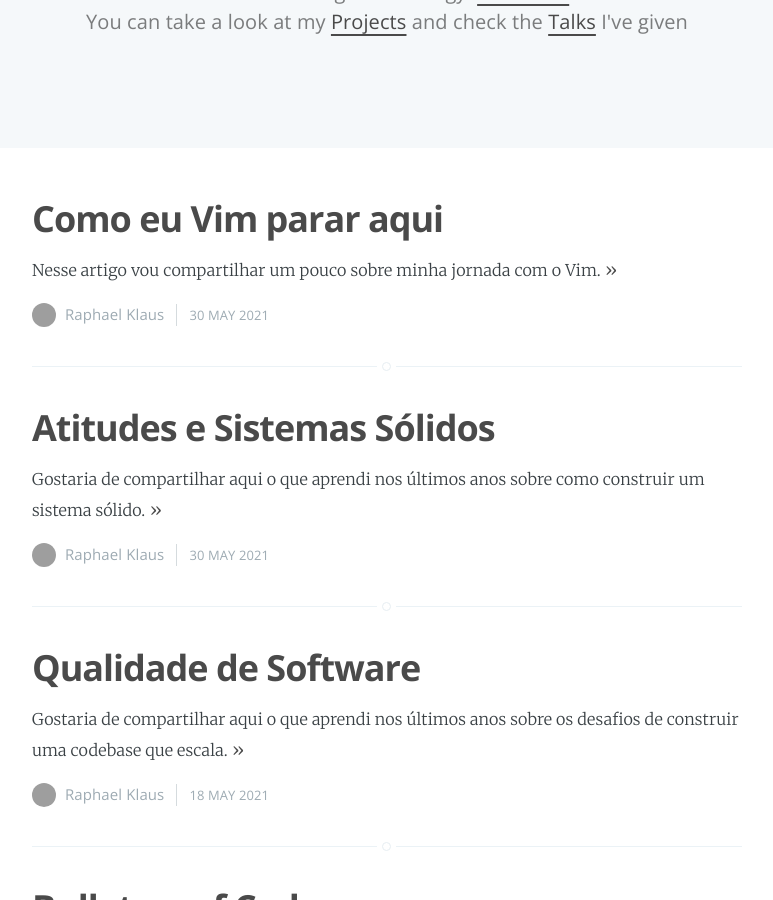
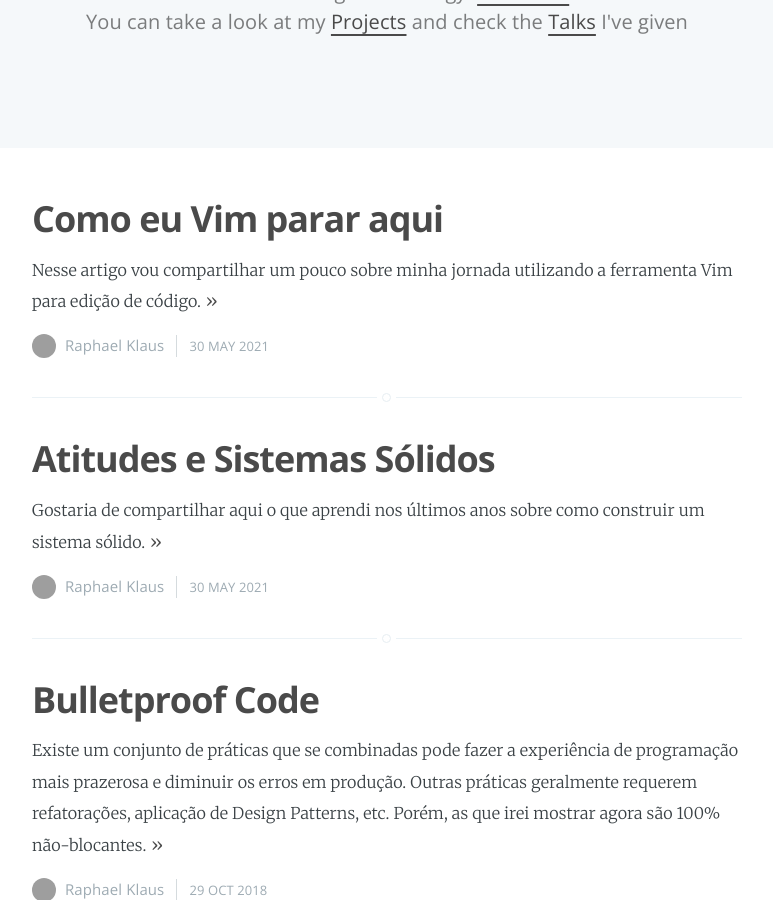
Before and after one commit to raphaklaus/raphaklaus.github.io, a Jekyll site: the page built from index.html, in a window 1280 px wide and 900 px high, scrolled down 212 px. Shown: the whole window, without its empty margins (253-1026 px from the left). Built offline with Jekyll 4.4.1, drawn with Linux system fonts in a browser that asks for light colours; the list of posts is cut into pages by our own code; some of the changed lines change nothing that is shown; grey boxes are pictures that could not be loaded.

Commit message:
Adjust stuff

````diff
--- a/_posts/2021-05-01-qualidade-de-software.md
+++ /dev/null
@@ -1,105 +0,0 @@
----
-title: 'Qualidade de Software'
-article: true
-date: 2021-05-18 18:00:00
-tags: code quality
-image: /assets/images/qualidade-de-software.jpeg
-layout: post
----
-
-Gostaria de compartilhar aqui o que aprendi nos últimos anos sobre os desafios de construir uma codebase que escala.
-
-<!--more-->
-
-Um software começa geralmente com as especificações básicas e um codebase vazio, ou mesmo iniciado com algum boilerplate.
-Tudo parece perfeito... Começamos a adicionar funcionalidades, vamos introduzindo mais camadas de abstração, escrevemos testes e as coisas parecem estar indo lindamente.
-
-Então o primeiro incidente em produção acontece. Ué!? Mas não era para isso ter sido previsto pelas nossas suítes robustas de testes? Você sobe um hotfix com a correção + cenário de teste que garante que a situação não ocorrerá novamente e vai dormir tranquilo...
-
-A sua equipe continua criando novas funcionalidade como previsto, e então, mais um incidente... Você faz o hotfix, escreve os teste e vai dormir tranquilo...
-
-Parece que há um padrão aí.
-
-# Mitigue os riscos de um deploy
-
-Deploys não deveriam ser tarefas complexas que exigem dias reservados na agenda da equipe. Muito menos é para ser temido.
-
-Vamos supor que você tem uma aplicação que, em média, há 3.000 usuários online à todo instante. Alguns devs sentiriam um certo "cagaço" na hora de deployar.
-
-Mas não tem motivo! É insanidade fazer um deploy de uma determinada modificação, para de cara isso ficar disponível para todos os usuários, isso tem um grande potencial catastrófico!
-
-## Blue-green / Canary / Feature Flags para a salvação
-
-O que esses três métodos de deploy tem em comum é muito simples: minimizar o possível impacto de um deploy. Essas estratégias buscam criar "branches" à nível de infraestrutura/código. Vamos para um exemplo.
-
-- Dev fulana criou um novo recurso no sistema de roteamento da aplicação.
-- Testes passaram no CI. Tudo lindo! Pronto para enviar para produção.
-- Ela inteligentemente seleciona qual grupo irá receber a modificação e qual não, que chamamos de grupo de controle.
-- A dev fica atenta aos logs da aplicação e monitora qualquer anomalia ou reclamação.
-- Se depois de algum tempo, tudo parece normal, ela passa a alteração para 100% dos usuários.
-
-À depender de qual estratégia a dev tenha escolhido, lhe permitirá mais ou menos granularidade na "passagem" desse código para produção.
-
-Imagina você poder liberar uma modificação para apenas 10% dos seus usuários, e aos poucos ir subindo para 100%, conforme você vai vendo que nenhuma regressão ocorreu.
-
-Isso te dá uma confiança enorme que se algo der errado, isso é facilmente reversível e terá o impacto minimizado. Veja que a palavra que escolhi foi "minimizado", pois sempre haverá impacto. Não existe um sistema 100% à prova de problemas. **Não é sobre se vai acontecer, mas quando**. E nesse quanto, que seja o menos destrutível.
-
-# Testes podem enganar
-
-Alto percentual de coverage não significa muita coisa, até porque a efetividade dele depende de quão abragente seus casos de teste são em primeiro lugar.
-
-Mais um exemplo:
-
-- Dev fulano criou um wrapper para Elastic Search para facilitar a interação com esse serviço
-- Vários testes foram adicionados nesse módulo e o relatório diz que 100% das linhas foram cobridas com testes
-- Após fazer o deploy e alguns usuários usarem o sistema, relatos aparecem dizendo que buscas com letras maiúsculas e minúsculas misturadas não funcionam
-
-100% de coverage, ainda assim, erros. Provavelmente faltou uma outra camada de teste aí como a de integração.
-
-Entretanto, é bom salientar que embora testes de integração resultem em alta confiabilidade, eles carregam um custo caro: são mais lentos de executar e de implementar. Evite testes de integração desnecessários, em especial se esses já existem dentro da biblioteca que você está usando, afinal, você não quer testar a mesma coisa duas vezes, né?
-
-# Developer Experience
-
-Eu customo dizer que se durante um on-boarding tecnico o novo integrante da equipe precisa de mais de uma hora pra fazer o setup da aplicação, isso está errado.
-
-Já vi várias vezes sistemas que requeriam milhares de etapas pra você apenas começar a desenvolver. Isso é um sintoma de que algo está muito errado na estrutura desse projeto.
-
-Uma aplicação tem que ser iniciada com um comando: `make start`. O script de inicialização tem que abstrair toda a complexidade e preferencialmente tem que ser o mesmo script que rodará em CI e produção. Alinhar a maneira de execução entre ambientes é muito importante para manter a sanidade e razoabilidade do projeto.
-
-Queremos um README.md coeso e direto ao ponto, documentando todo o necessário para instalar, rodar, testar e contribuir com o projeto.
-
-O projeto não pode demorar 5 minutos toda vez que você precisa recompilar algo, isso é totalmente improdutivo! Identifique o gargalo e atue nele o quanto antes. Alguns projetos altamente containerizados podem apresentar muita lentidão em ambientes locais, portanto, crie um script separado para desenvolvimento mas que mantenha a mesma "API" para com os outros ambientes.
-
-Alinhe com sua equipe de todos utilizarem em seus editores as mesmas ferramentas de formatação, linting, e de todo mundo ter o "format on-save" ativado pra isso ser menos uma coisa no caminho.
-
-Se você trabalha com uma linguagem fortemente tipada, você vai querer que todos os possíveis problemas cheguem nem em tempo de execução, nem em tem de compilação mas em **tempo de desenvolvimento**, ou seja, o editor já aponta os erros enquanto você escreve o código.
-
-```
-Ótimo          Bom         Mal        Péssimo
-    <--------------------------------->
-    TD          TC         TED        TEP
-```
-
-- TD: Tempo de Desenvolvimento
-- TD: Tempo de Compilação
-- TE: Tempo de Execução em Desenvolvimento
-- TU: Tempo de Execução em Produção
-
-# Observalibity / Monitoring / Logs
-
-Só porque seu sistema se comportou bem nos últimos sete dias, não quer dizer que isso se manterá assim até amanhã ;)
-
-## De olho nas métricas de recursos
-
-Pode parecer bobeira, mas indicadores de RAM, CPU e leitura em disco podem dizer muito sobre
-o estado de saude de uma aplicação.
-
-Se a RAM está alta, pode ser o jeito com que sua aplicação gerencia a memória. Você não tá carregando arquivos grandes diretamente, né? Use streams pra isso ;) CPU ineficiente? Talvez faça sentido aproveitar os outros núcleos ociosos.
-
-## Métricas personalizadas
-
-Faz total sentido querer medir quanto tempo leva uma requisição desde quando chega na camada web, até sua resposta. Para isso podemos usar projetos como Open Telemetry para nos ajudar
-a utilizar diferentes técnicas para recolher e agregar métricas, traces e logs.
-
-Uma vez de posse desses datos, basta escolher um bom Data Consumption Solution para
-poder visualizar tudo isso.
--- a/_posts/2022-03-26-como-eu-vim-parar-aqui.md
+++ b/_posts/2022-03-26-como-eu-vim-parar-aqui.md
@@ -3,11 +3,11 @@ title: 'Como eu Vim parar aqui'
 article: true
 date: 2021-05-30 19:40:00
 tags: Vim productividade editor de código
-image: /assets/images/como-eu-vim-parar-aqui.png
+image: /assets/images/como-eu-vim-parar-aqui.jpg
 layout: post
 ---
 
-Nesse artigo vou compartilhar um pouco sobre minha jornada com o Vim.
+Nesse artigo vou compartilhar um pouco sobre minha jornada utilizando a ferramenta Vim para edição de código.
 
 <!--more-->
 
````
Also changed, not shown: assets/images/como-eu-vim-parar-aqui.jpg (added).
